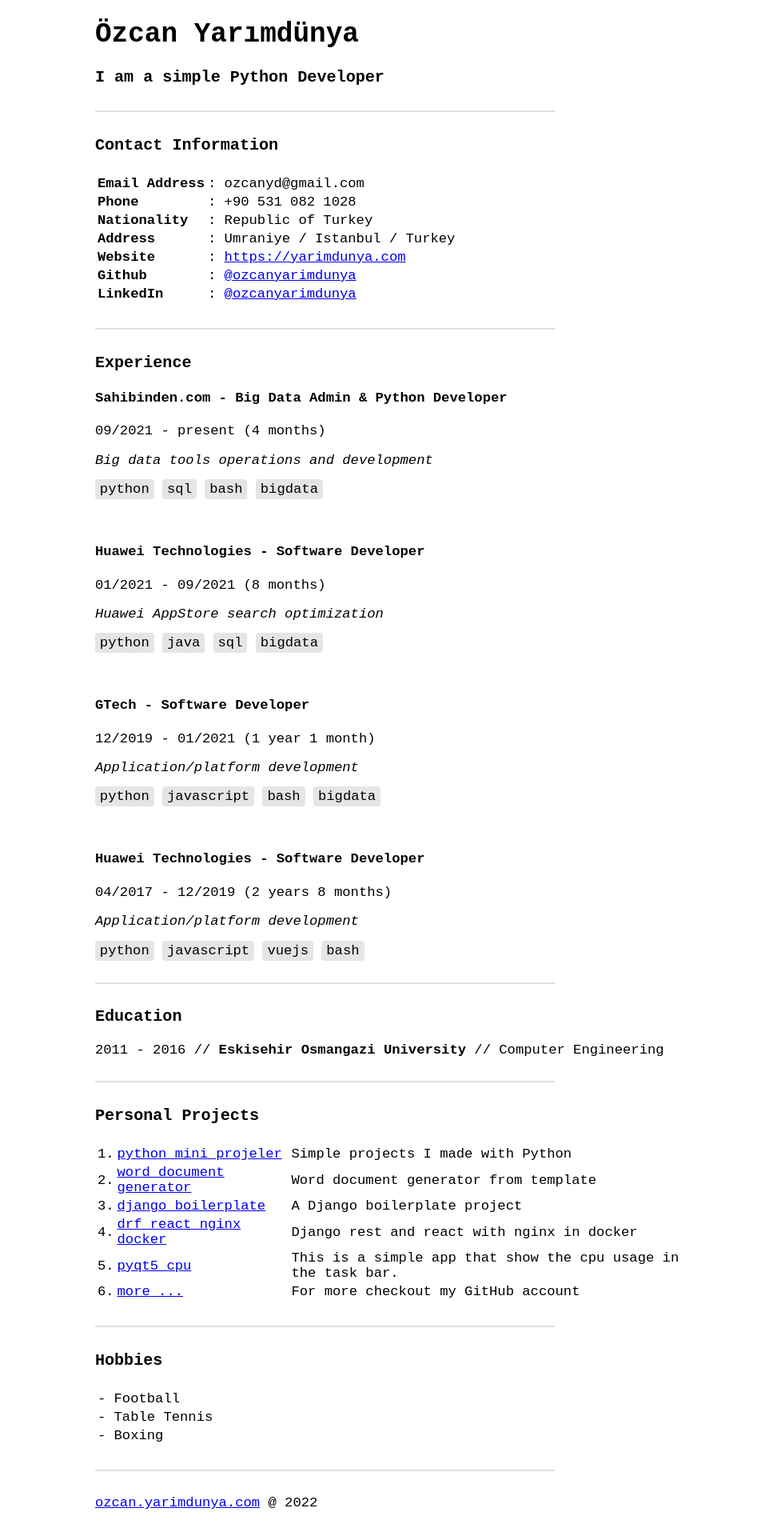
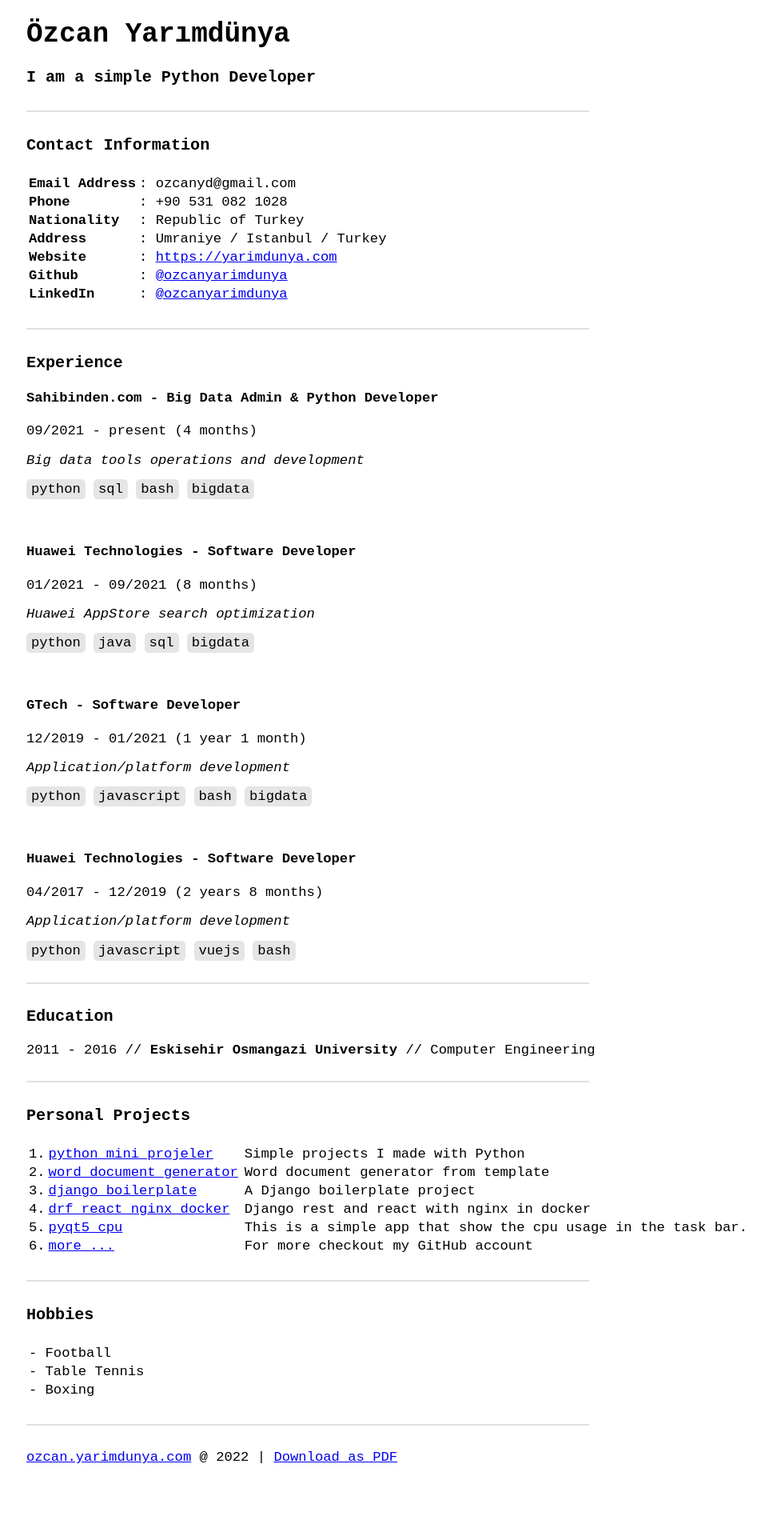
Before and after one commit to ozcanyarimdunya/resume, an MkDocs documentation site: the page built from docs/index.md, in a window 1280 px wide. Shown: the whole page at 80% size, without its empty margins (139-1101 px from the left). Built offline with MkDocs 1.6.1, drawn with Linux system fonts in a browser that asks for light colours; after the commit the page ends 1848 px from its top, so only the background shows below that.

Commit message:
Add Download as PDF operation

```diff
--- a/docs/index.md
+++ b/docs/index.md
@@ -95,4 +95,4 @@ _Application/platform development_
 
 <div class="break"></div>
 
-[ozcan.yarimdunya.com](https://ozcan.yarimdunya.com) @ 2022
+[ozcan.yarimdunya.com](https://ozcan.yarimdunya.com) @ 2022 | [Download as PDF](https://github.com/ozcanyarimdunya/resume/releases/latest/download/OzcanYarimdunya.pdf)
--- a/pdf.py
+++ b/pdf.py
@@ -13,6 +13,6 @@ options = {
 
 pdfkit.from_file(
     input="./site/index.html",
-    output_path="./theme/assets/resume.pdf",
+    output_path="./theme/assets/OzcanYarimdunya.pdf",
     options=options,
 )
--- a/theme/index.html
+++ b/theme/index.html
@@ -18,7 +18,7 @@
     code {
       background: #e5e5e5;
       padding: 0.2rem 0.4rem;
-      border-radius: 0.25rem;
+      border-radius: 0.35rem;
     }
 
     .break {
@@ -41,13 +41,13 @@
 
     @media screen and (min-width: 1201px) and (max-width: 1400px) {
       body {
-        padding: 0 15em;
+        padding: 0 10em;
       }
     }
 
     @media screen and (min-width: 1400px) {
       body {
-        padding: 0 25em;
+        padding: 0 20em;
       }
     }
   </style>
```
